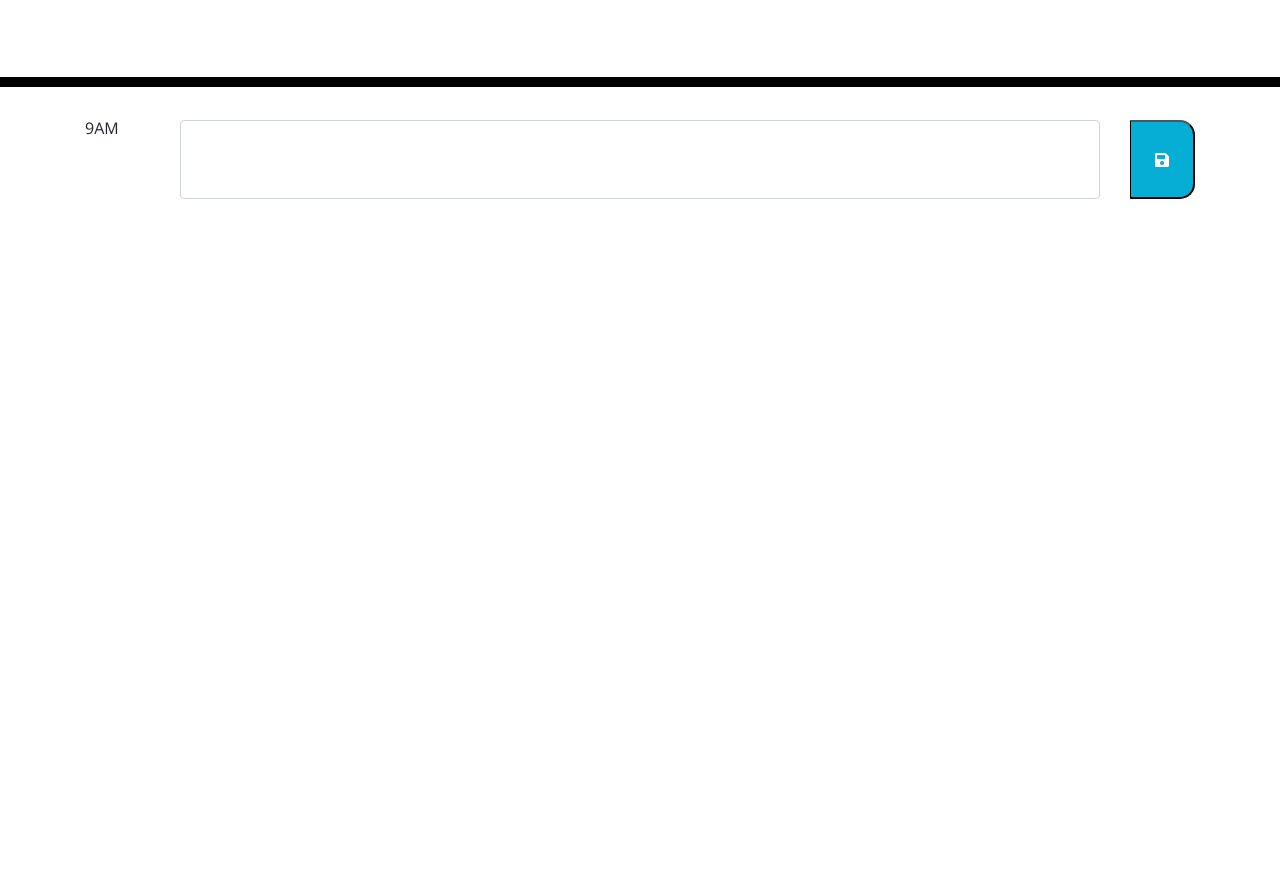
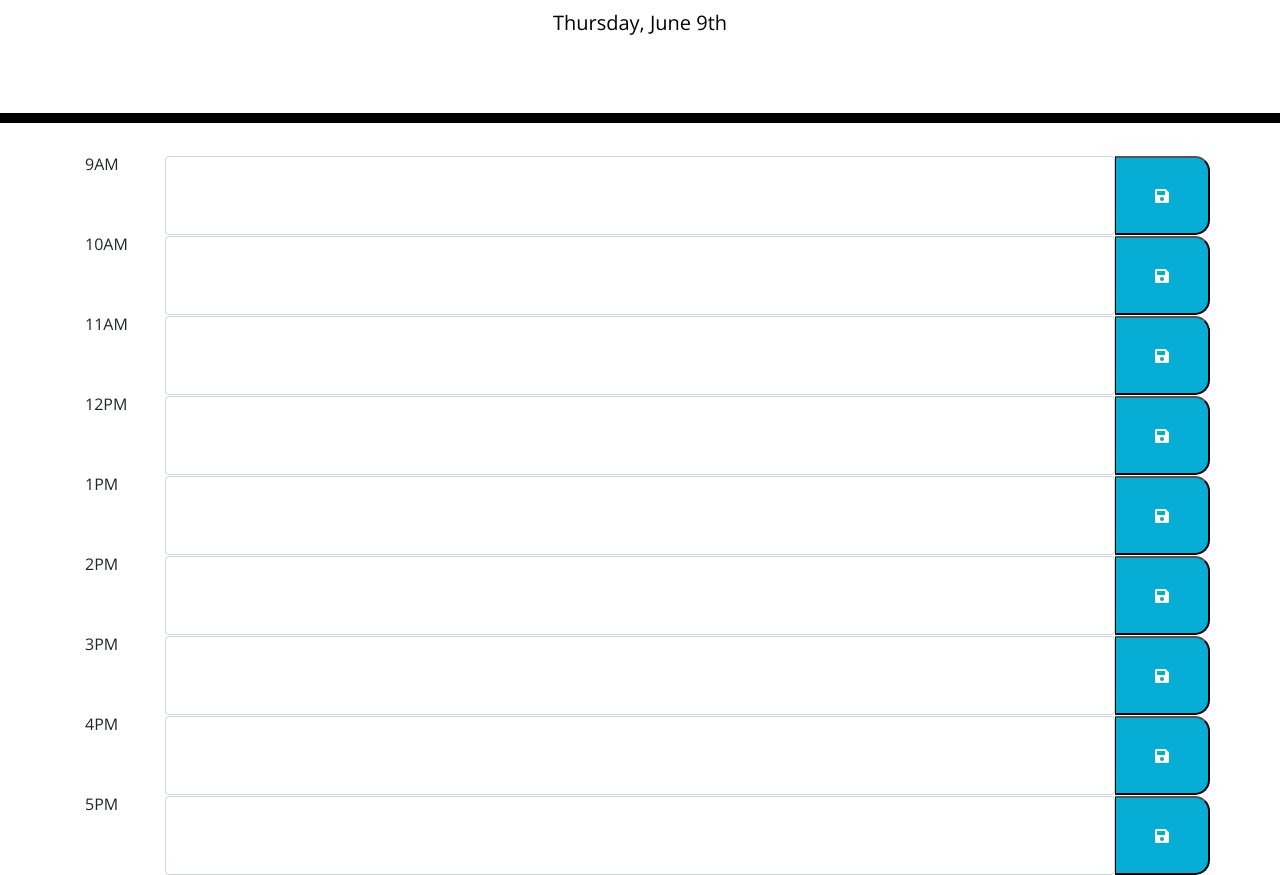
Before and after one commit to an-n-ie/05_Work_Day_Scheduler, a plain HTML site: page Develop/index.html in a window 1280 px wide. Shown: the part 181-1056 px from the top of the page. Before the commit the page ends 800 px from the top, so only its background shows below. Drawn offline with nearby package versions, Linux system fonts and the light colour scheme.

Commit message:
added Date

```diff
--- a/Develop/index.html
+++ b/Develop/index.html
@@ -32,9 +32,50 @@
       <!-- Timeblocks go here -->
       <div class="row">
         <div class="col-sm-1">9AM</div>
-        <div class="col-sm-10"><textarea name="" id="" class="form-control w-100 h-100"></textarea></div>
-        <div class="col-sm-1"><button class="saveBtn w-100 h-100"><i class="fas fa-save"></i></button></div>
+        <div class="col-sm-10 p-0"><textarea name="" id="" class="form-control w-100 h-100"></textarea></div>
+        <div class="col-sm-1 p-0"><button class="saveBtn w-100 h-100"><i class="fas fa-save"></i></button></div>
       </div>
+      <div class="row">
+        <div class="col-sm-1">10AM</div>
+        <div class="col-sm-10 p-0"><textarea name="" id="" class="form-control w-100 h-100"></textarea></div>
+        <div class="col-sm-1 p-0"><button class="saveBtn w-100 h-100"><i class="fas fa-save"></i></button></div>
+      </div>
+      <div class="row">
+        <div class="col-sm-1">11AM</div>
+        <div class="col-sm-10 p-0"><textarea name="" id="" class="form-control w-100 h-100"></textarea></div>
+        <div class="col-sm-1 p-0"><button class="saveBtn w-100 h-100"><i class="fas fa-save"></i></button></div>
+      </div>
+      <div class="row">
+        <div class="col-sm-1">12PM</div>
+        <div class="col-sm-10 p-0"><textarea name="" id="" class="form-control w-100 h-100"></textarea></div>
+        <div class="col-sm-1 p-0"><button class="saveBtn w-100 h-100"><i class="fas fa-save"></i></button></div>
+      </div>
+      <div class="row">
+        <div class="col-sm-1">1PM</div>
+        <div class="col-sm-10 p-0"><textarea name="" id="" class="form-control w-100 h-100"></textarea></div>
+        <div class="col-sm-1 p-0"><button class="saveBtn w-100 h-100"><i class="fas fa-save"></i></button></div>
+      </div>
+      <div class="row">
+        <div class="col-sm-1">2PM</div>
+        <div class="col-sm-10 p-0"><textarea name="" id="" class="form-control w-100 h-100"></textarea></div>
+        <div class="col-sm-1 p-0"><button class="saveBtn w-100 h-100"><i class="fas fa-save"></i></button></div>
+      </div>
+      <div class="row">
+        <div class="col-sm-1">3PM</div>
+        <div class="col-sm-10 p-0"><textarea name="" id="" class="form-control w-100 h-100"></textarea></div>
+        <div class="col-sm-1 p-0"><button class="saveBtn w-100 h-100"><i class="fas fa-save"></i></button></div>
+      </div>
+      <div class="row">
+        <div class="col-sm-1">4PM</div>
+        <div class="col-sm-10 p-0"><textarea name="" id="" class="form-control w-100 h-100"></textarea></div>
+        <div class="col-sm-1 p-0"><button class="saveBtn w-100 h-100"><i class="fas fa-save"></i></button></div>
+      </div>
+      <div class="row">
+        <div class="col-sm-1">5PM</div>
+        <div class="col-sm-10 p-0"><textarea name="" id="" class="form-control w-100 h-100"></textarea></div>
+        <div class="col-sm-1 p-0"><button class="saveBtn w-100 h-100"><i class="fas fa-save"></i></button></div>
+      </div>
+
     </div>
 
     <script src="https://cdnjs.cloudflare.com/ajax/libs/jquery/3.2.1/jquery.min.js"></script>
--- a/Develop/script.js
+++ b/Develop/script.js
@@ -0,0 +1,8 @@
+var currentTime = moment().hour()
+var currentDay=$("#currentDay")
+
+var systemTime=moment().format("dddd, MMMM Do")
+currentDay.text(systemTime)
+
+
+console.log(currentTime)
```
